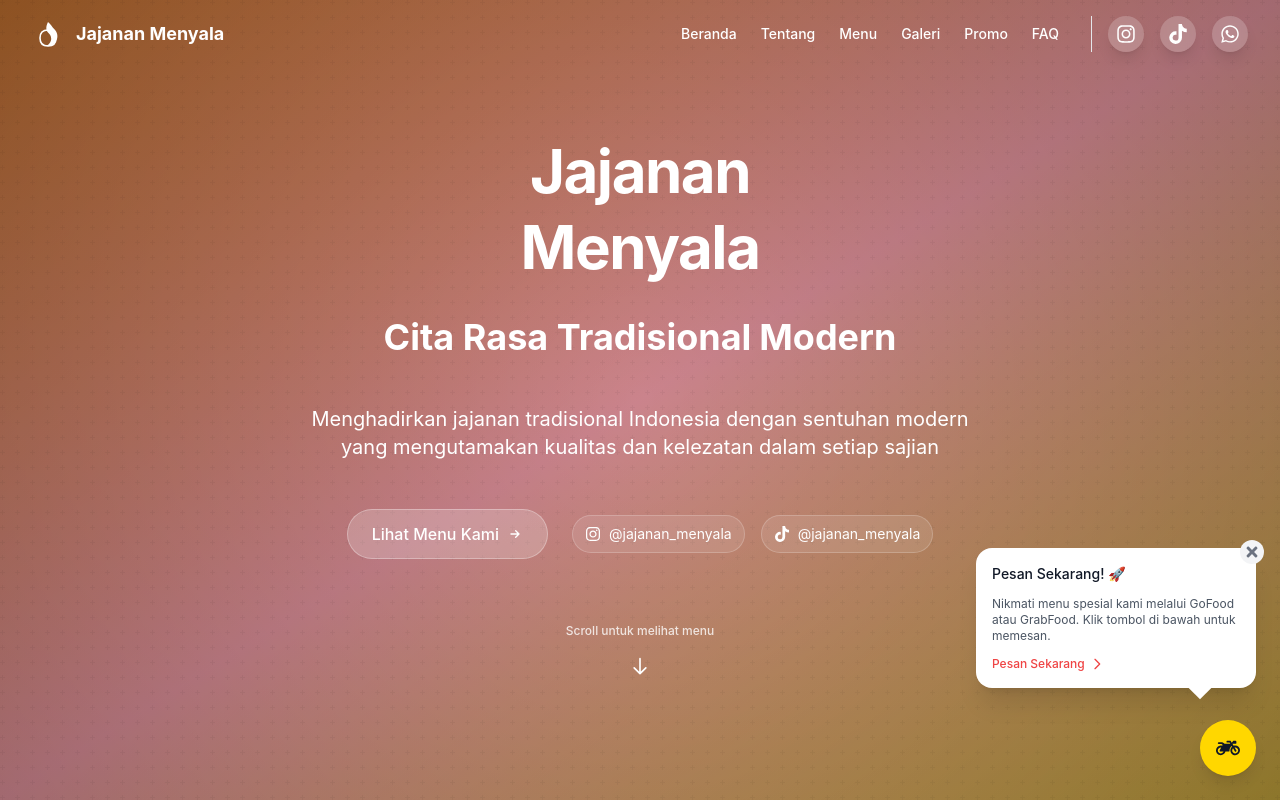
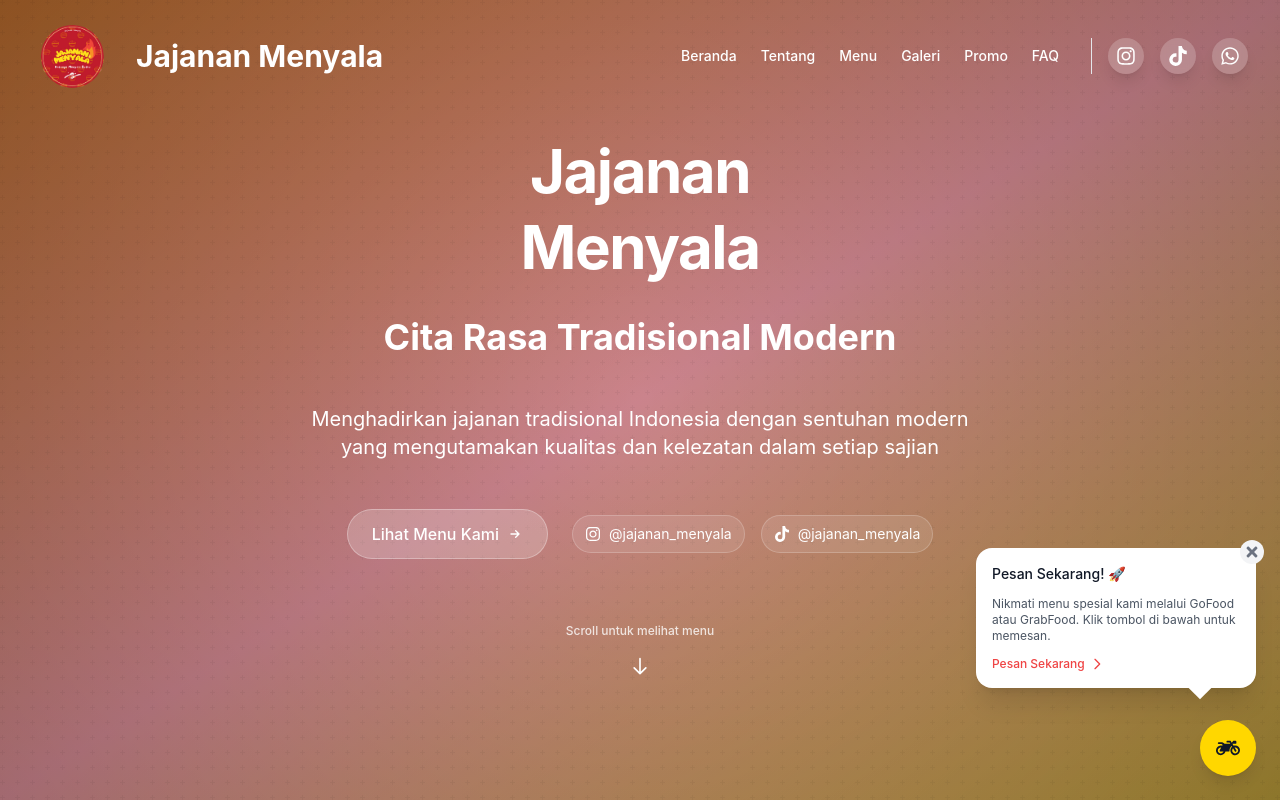
Before and after one commit to alvinlaia11/webjajananmenyala, a React (Vite) app: page / in a window 1280 px wide. Shown: the top 800 px of the page. Built offline with nearby package versions, Linux system fonts and the light colour scheme.

Commit message:
Update Config

```diff
--- a/index.html
+++ b/index.html
@@ -2,7 +2,7 @@
 <html lang="en">
   <head>
     <meta charset="UTF-8" />
-    <link rel="icon" type="image/svg+xml" href="/favicon.svg" />
+    <link rel="icon" type="image/png" href="/Logo/Logo.png" />
     <meta name="viewport" content="width=device-width, initial-scale=1.0" />
     <title>Jajanan Menyala</title>
   </head>
--- a/src/components/Logo.jsx
+++ b/src/components/Logo.jsx
@@ -1,23 +1,9 @@
 export default function Logo({ className }) {
   return (
-    <svg
-      width="40"
-      height="40"
-      viewBox="0 0 40 40"
-      fill="none"
-      xmlns="http://www.w3.org/2000/svg"
+    <img
+      src="/Logo/Logo.png"
+      alt="Jajanan Menyala Logo"
       className={className}
-    >
-      <path
-        d="M20 5C16.5 12 18 16 20 18C22 20 24 22 24 26C24 30 21 34 17 35C23 36 29 32 31 27C33 22 31 17 28 14C25 11 23.5 8 20 5Z"
-        fill="currentColor"
-      />
-      <path
-        d="M10 25C10 32 14.477 35 20 35C25.523 35 30 32 30 25C30 18 25.523 15 20 15C14.477 15 10 18 10 25Z"
-        stroke="currentColor"
-        strokeWidth="2"
-        fill="none"
-      />
-    </svg>
+    />
   );
 }
--- a/src/components/Navbar.jsx
+++ b/src/components/Navbar.jsx
@@ -65,16 +65,16 @@ export default function Navbar() {
             {/* Logo dan Text */}
             <motion.a
               href="#home"
-              className="flex items-center gap-3"
+              className="flex items-center gap-6"
               initial={{ opacity: 0 }}
               animate={{ opacity: 1 }}
               transition={{ duration: 0.5 }}
             >
-              <Logo className={`w-8 h-8 ${isScrolled ? 'text-gray-900' : 'text-white'} transition-colors duration-300`} />
-              <span className={`text-lg font-bold ${
+              <Logo className={`w-16 h-16 md:w-20 md:h-20 ${isScrolled ? 'text-gray-900' : 'text-white'} transition-colors duration-300`} />
+              <span className={`text-2xl md:text-3xl font-bold ${
                 isScrolled ? 'text-gray-900' : 'text-white'
               } transition-colors duration-300`}>
-                Jajanan Menyala
+               Jajanan Menyala
               </span>
             </motion.a>
 
```
Also changed, not shown: public/Logo/Logo.png (added).
